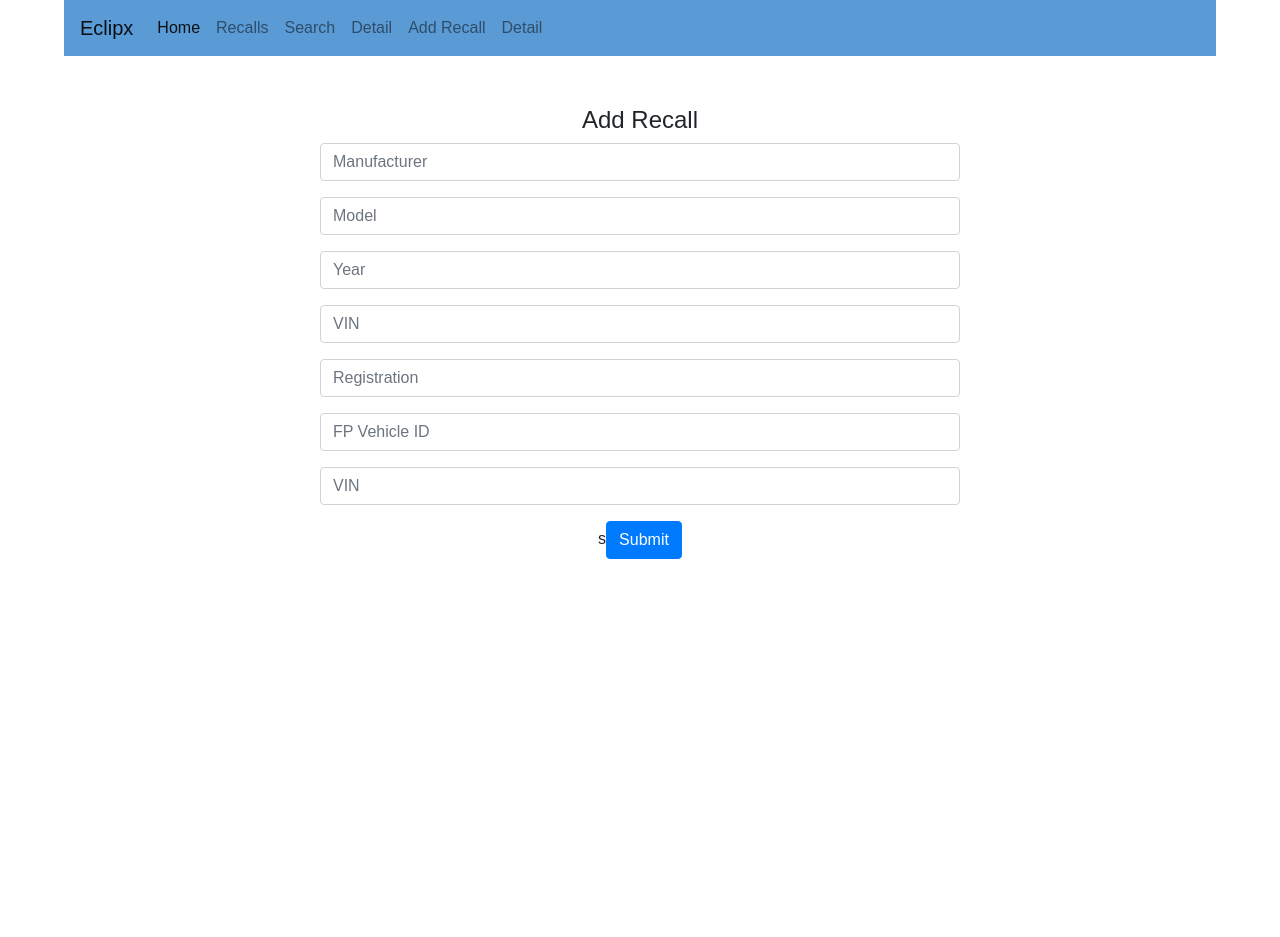
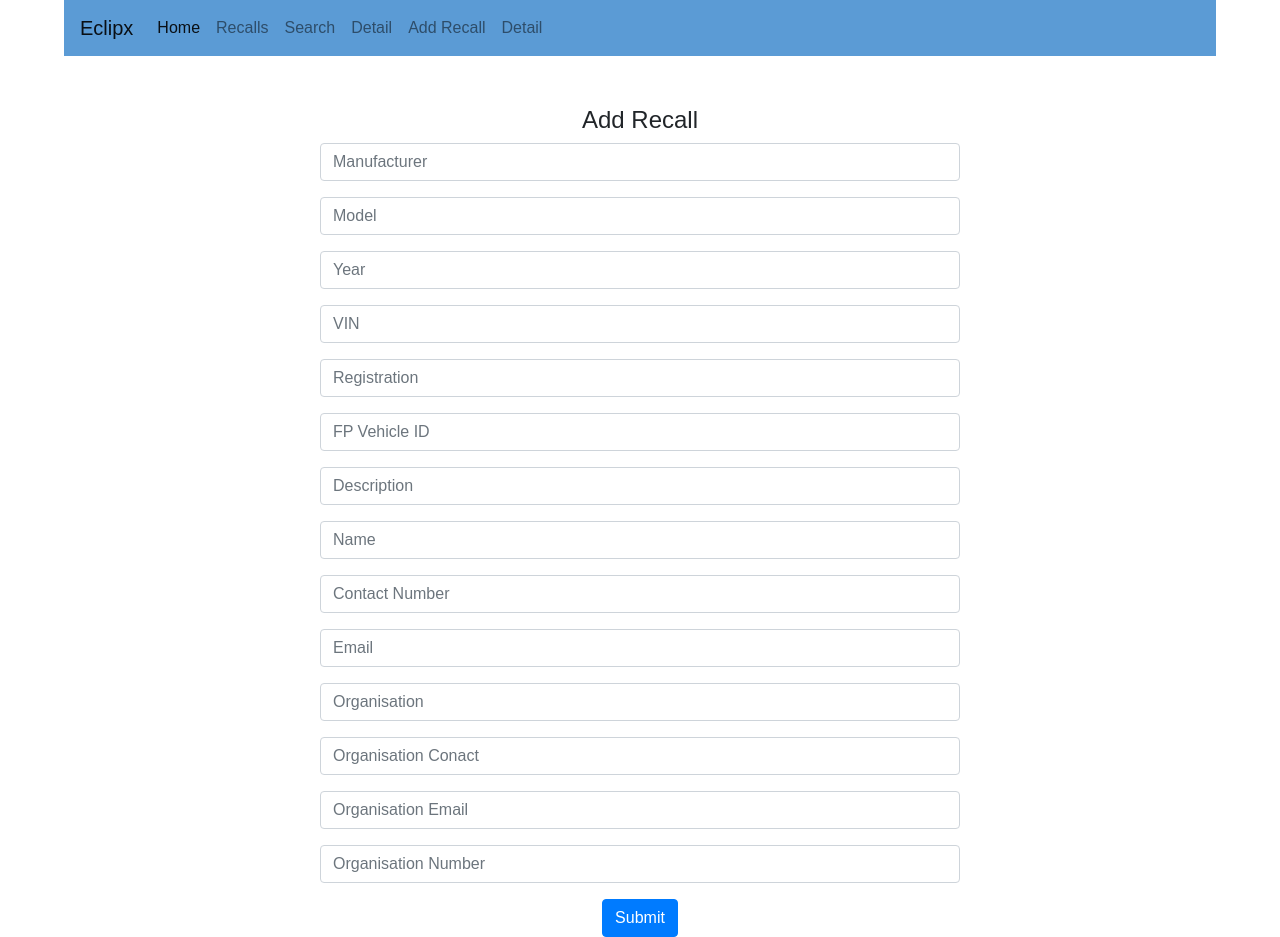
Before and after one commit to shivamtayal/sit374_eclipx_frontend, a React (Create React App) app: page /addRecall in a window 1280 px wide. Before the commit the page ends 800 px from the top, so only its background shows below. Built offline with nearby package versions, Linux system fonts and the light colour scheme.

Commit message:
Added input fields for all required data

```diff
--- a/src/components/addRecall/addRecall.js
+++ b/src/components/addRecall/addRecall.js
@@ -11,6 +11,16 @@ class addRecall extends Component {
       model: "",
       year: "",
       vin: "",
+      registration: "",
+      vehicleId: "",
+      description: "",
+      name: "",
+      contactNumber: "",
+      email: "",
+      organisation: "",
+      orgContact: "",
+      orgEmail: "",
+      orgNumber: "",
       list: []
     };
   }
@@ -20,6 +30,16 @@ class addRecall extends Component {
     localStorage.removeItem("model")
     localStorage.removeItem("year")
     localStorage.removeItem("vin")
+    localStorage.removeItem("registration")
+    localStorage.removeItem("vehicleId")
+    localStorage.removeItem("description")
+    localStorage.removeItem("name")
+    localStorage.removeItem("contactNumber")
+    localStorage.removeItem("email")
+    localStorage.removeItem("organisation")
+    localStorage.removeItem("orgContact")
+    localStorage.removeItem("orgEmail")
+    localStorage.removeItem("orgNumber")
     this.initialiseData();
   }
 
@@ -36,7 +56,16 @@ class addRecall extends Component {
       model: this.state.model,
       year: this.state.year,
       vin: this.state.vin,
-      registration: this.state.registration
+      registration: this.state.registration,
+      vehicleId: this.state.vehicleId,
+      description: this.state.description,
+      name: this.state.name,
+      contactNumber: this.state.contactNumber,
+      email: this.state.email,
+      organisation: this.state.organisation,
+      orgContact: this.state.orgContact,
+      orgEmail: this.state.orgEmail,
+      orgNumber: this.state.orgNumber
     };
 
     const list = [...this.state.list];
@@ -50,6 +79,16 @@ class addRecall extends Component {
       model: "",
       year: "",
       vin: "",
+      registration: "",
+      vehicleId: "",
+      description: "",
+      name: "",
+      contactNumber: "",
+      email: "",
+      organisation: "",
+      orgContact: "",
+      orgEmail: "",
+      orgNumber: ""
     });
 
     localStorage.setItem("list", JSON.stringify(list));
@@ -57,6 +96,16 @@ class addRecall extends Component {
     localStorage.setItem("model", "");
     localStorage.setItem("year", "");
     localStorage.setItem("vin", "");
+    localStorage.setItem("registration", "")
+    localStorage.setItem("vehicleId", "")
+    localStorage.setItem("description", "")
+    localStorage.setItem("name", "")
+    localStorage.setItem("contactNumber", "")
+    localStorage.setItem("email", "")
+    localStorage.setItem("organisation", "")
+    localStorage.setItem("orgContact", "")
+    localStorage.setItem("orgEmail", "")
+    localStorage.setItem("orgNumber", "")
   }
 
   deleteItem(id) {
@@ -150,14 +199,84 @@ class addRecall extends Component {
       <div className="form-group">
       <input
             className="form-control"
-            id="vin"
+            id="description"
             type="text"
-            placeholder="VIN"
-            value={this.state.vin}
-            onChange={e => this.updateInput("vin", e.target.value)}
+            placeholder="Description"
+            value={this.state.description}
+            onChange={e => this.updateInput("description", e.target.value)}
           />
-      </div>s
-      <button type="submit" className="btn btn-primary" onClick={() => this.addItem}>Submit</button>
+      </div>
+      <div className="form-group">
+      <input
+            className="form-control"
+            id="name"
+            type="text"
+            placeholder="Name"
+            value={this.state.name}
+            onChange={e => this.updateInput("name", e.target.value)}
+          />
+      </div>
+      <div className="form-group">
+      <input
+            className="form-control"
+            id="contactNumber"
+            type="text"
+            placeholder="Contact Number"
+            value={this.state.contactNumber}
+            onChange={e => this.updateInput("contactNumber", e.target.value)}
+          />
+      </div>
+      <div className="form-group">
+      <input
+            className="form-control"
+            id="email"
+            type="text"
+            placeholder="Email"
+            value={this.state.email}
+            onChange={e => this.updateInput("email", e.target.value)}
+          />
+      </div>
+      <div className="form-group">
+      <input
+            className="form-control"
+            id="organisation"
+            type="text"
+            placeholder="Organisation"
+            value={this.state.organisation}
+            onChange={e => this.updateInput("organisation", e.target.value)}
+          />
+      </div>
+      <div className="form-group">
+      <input
+            className="form-control"
+            id="orgContact"
+            type="text"
+            placeholder="Organisation Conact"
+            value={this.state.orgContact}
+            onChange={e => this.updateInput("orgContact", e.target.value)}
+          />
+      </div>
+      <div className="form-group">
+      <input
+            className="form-control"
+            id="orgEmail"
+            type="text"
+            placeholder="Organisation Email"
+            value={this.state.orgEmail}
+            onChange={e => this.updateInput("orgEmail", e.target.value)}
+          />
+      </div>
+      <div className="form-group">
+      <input
+            className="form-control"
+            id="orgNumber"
+            type="text"
+            placeholder="Organisation Number"
+            value={this.state.orgNumber}
+            onChange={e => this.updateInput("orgNumber", e.target.value)}
+          />
+      </div>
+      <button type="submit" className="btn btn-primary" onClick={() => this.addItem()}>Submit</button>
     </form>
     );
   }
```
